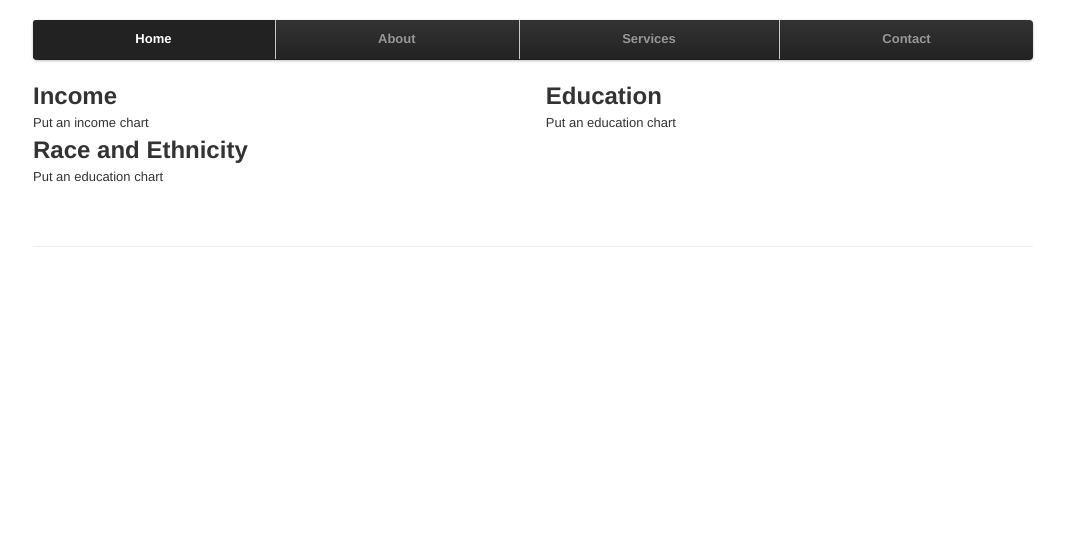
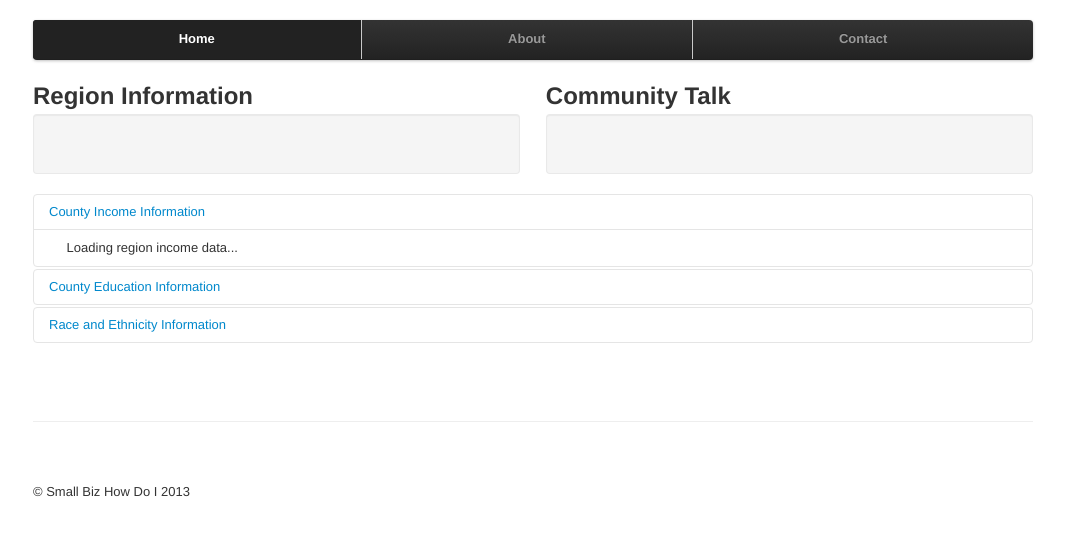
Before and after one commit to YolandaMDavis/howdoi, a PHP site: page /search.php in a window 1280 px wide. Shown: the top 536 px of the page, without its empty margins (107-1172 px from the left). Run offline with PHP 8.4, Linux system fonts and the light colour scheme; data that the repository does not hold is empty; some libraries are stand-ins or nearby versions.

Commit message:
layout changes, question fade in/out

```diff
--- a/search.php
+++ b/search.php
@@ -8,11 +8,13 @@
 <link type="text/css" rel="stylesheet" href="/css/bootstrap-modal.css"/>
 <link type="text/css" rel="stylesheet" href="/bootstrap/css/bootstrap-responsive.min.css"/>
 <link type="text/css" rel="stylesheet" href="/jquery/jquery-bootstrap/jquery-ui-1.8.16.custom.css"/>
+<link href="//netdna.bootstrapcdn.com/font-awesome/3.1.1/css/font-awesome.css" rel="stylesheet">
 
 <script type="text/javascript" src="http://ajax.googleapis.com/ajax/libs/jquery/1.7.1/jquery.min.js"></script>
 <script type="text/javascript" src="/jquery/jquery-ui-1.8.18.custom.min.js"></script>
 <script type="text/javascript" src="/jquery/jquery.tools.min.js"></script>
 <script type="text/javascript" src="/bootstrap/js/bootstrap.min.js"></script>
+<script type="text/javascript" src="/js/renderCharts.js"></script>
 <!--Javascript library api  for google-->
 <script type="text/javascript" src="http://www.google.com/jsapi"></script>
 <!-- Javascript for this page specifically -->
@@ -20,7 +22,7 @@
 <script type="text/javascript">
 </script>
 
-<title>How Do I</title>
+<title>Small Biz How Do I</title>
 </head>
 
 <body>
@@ -142,7 +144,6 @@ $(function () {
               <ul class="nav">
                 <li class="active"><a href="index.php">Home</a></li>
                 <li><a href="#">About</a></li>
-                <li><a href="#">Services</a></li>
                 <li><a href="#">Contact</a></li>
               </ul>
             </div>
@@ -150,28 +151,63 @@ $(function () {
         </div><!-- /.navbar -->
       </div>
       <div class="row-fluid">
+       <div class="span12">
            <div class="span6">
-          <h2>Income</h2>
-          <div class="incomeChart">
-            Put an income chart
-          </div>
+           <h2>Region Information<h2>
+           <div class="well" id="regionInfo"></div>
+
            </div>
            <div class="span6">
-          <h2>Education</h2>
-          <div class="educationChart">
-            Put an education chart
+           <h2>Community Talk</h2>
+           <div class="well" id="communityTalk"></div>
            </div>
        </div>
       </div>
       <div class="row-fluid">
-        <div class="span12" >
-          <h2>Race and Ethnicity</h2>
-          <div class="raceEthnicityChart">
-            Put an education chart
+      <div class="accordion" id="accordion2">
+          <div class="accordion-group">
+            <div class="accordion-heading">
+              <a class="accordion-toggle" data-toggle="collapse" data-parent="#accordion2" href="#collapseOne">
+                County Income Information
+              </a>
+            </div>
+            <div id="collapseOne" class="accordion-body collapse in">
+              <div class="accordion-inner" id="incomeChart">
+                <i class="icon-spinner icon-spin icon-large"></i> Loading region income data...
+              </div>
+            </div>
+          </div>
+          <div class="accordion-group">
+            <div class="accordion-heading">
+              <a class="accordion-toggle" data-toggle="collapse" data-parent="#accordion2" href="#collapseTwo">
+                County Education Information
+              </a>
+            </div>
+            <div id="collapseTwo" class="accordion-body collapse">
+              <div class="accordion-inner" id="educationChart">
+                <i class="icon-spinner icon-spin icon-large"></i> Loading region Education data...
+              </div>
+            </div>
+          </div>
+          <div class="accordion-group">
+            <div class="accordion-heading">
+              <a class="accordion-toggle" data-toggle="collapse" data-parent="#accordion2" href="#collapseThree">
+                Race and Ethnicity Information
+              </a>
+            </div>
+            <div id="collapseThree" class="accordion-body collapse">
+              <div class="accordion-inner" id="raceEthnicityChart">
+                <i class="icon-spinner icon-spin icon-large"></i> Loading Race and Ethnicity data...
+              </div>
+            </div>
           </div>
         </div>
         </div>
       <hr>
+       <div class="footer">
+        <p>&copy; Small Biz How Do I 2013</p>
+      </div>
+
 </div>
 
 </body></html>
```
Also changed, not shown: index.php (+26 -4 lines), 1 other file. Lines whose indentation alone changed are shown as unchanged.
